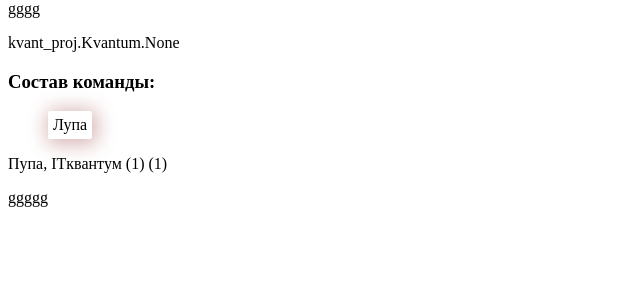
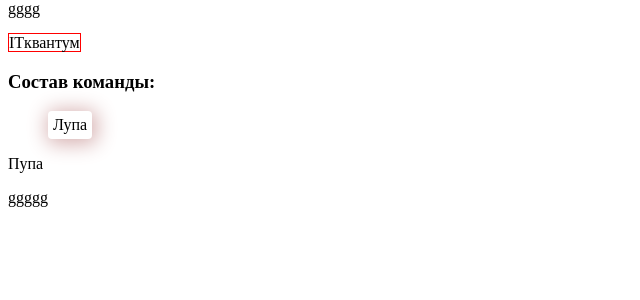
Before and after one commit to PineapplePizza-UI/kvant_projects, a Django app: page /project/1 in a window 1280 px wide. Shown: the part 16-316 px from the top of the page, without its empty margins (0-640 px from the left). Run offline with Django 3.2, Linux system fonts and the light colour scheme; data comes from the database, SQL or seed files in the repository; both versions use the stored data as it was after the commit; some libraries are stand-ins or nearby versions.

Commit message:
исправили ошибку при отображении квантума и преподователя в детальном отображении проекта

```diff
--- a/kvant_projects/apps/kvant_proj/templates/index.html
+++ b/kvant_projects/apps/kvant_proj/templates/index.html
@@ -1,5 +1,6 @@
 <!DOCTYPE html>
 <html lang="en">
+{% load static %}
 <head>
     <meta charset="UTF-8">
     <title>Title</title>
--- a/kvant_projects/apps/kvant_proj/templates/kvantum_list.html
+++ b/kvant_projects/apps/kvant_proj/templates/kvantum_list.html
@@ -3,8 +3,7 @@
     {% for kvant in kvant_list %}
         <div style="background: bisque; padding: 10px">
             <a href="{% url 'kvantum' kvant.id %}"><p>{{ kvant.kvantum }} </p></a>
-        {{ kvant.kvantum_logo }}
-            <img src="../{{ kvant.kvantum_logo }}">
+            <img src="../{{kvant.kvantum_logo}}">
         </div>
     {% endfor %}
 {% endblock %}
--- a/kvant_projects/apps/kvant_proj/templates/project.html
+++ b/kvant_projects/apps/kvant_proj/templates/project.html
@@ -1,18 +1,22 @@
 {% extends 'index.html' %}
 {% block content %}
 <p>{{ project.project_name }}</p>
-    <p>{{ project.Kvantum }}</p>
+    <p>
+        {% for kvantum in kvantums %}
+            <span style="border: 1px solid red">{{ kvantum.kvantum }}</span>
+        {% endfor %}
+
+    </p>
     <h3>Состав команды:</h3>
     <ol>
         {% for kv in kvantirianec %}
             <li class="kv-in-list"
-                style="display: inline-block; padding: 5px; box-shadow: 2px 2px 20px 3px #d6b0b0;border-radius: 2px;">
+                style="display: inline-block; padding: 5px; box-shadow: 2px 2px 20px 3px #d6b0b0;border-radius: 4px;">
                 {{ kv.fio }}
             </li>
         {% endfor %}
-
     </ol>
-    <p>{{ project.master }}</p>
+    <p>{{ project.master.fio }}</p>
     <p>{{ project.description }}</p>
     <p>{{ project.img }}</p>
 {% endblock %}
--- a/kvant_projects/apps/kvant_proj/views.py
+++ b/kvant_projects/apps/kvant_proj/views.py
@@ -35,5 +35,6 @@ def kvant_project(request, project_id):
     context = {
         "project": project,
         "kvantirianec": project.kvantorianec.all(),
+        "kvantums": project.Kvantum.all(),
     }
     return render(request, 'project.html', context)
```
Also changed, not shown: db.sqlite3.
